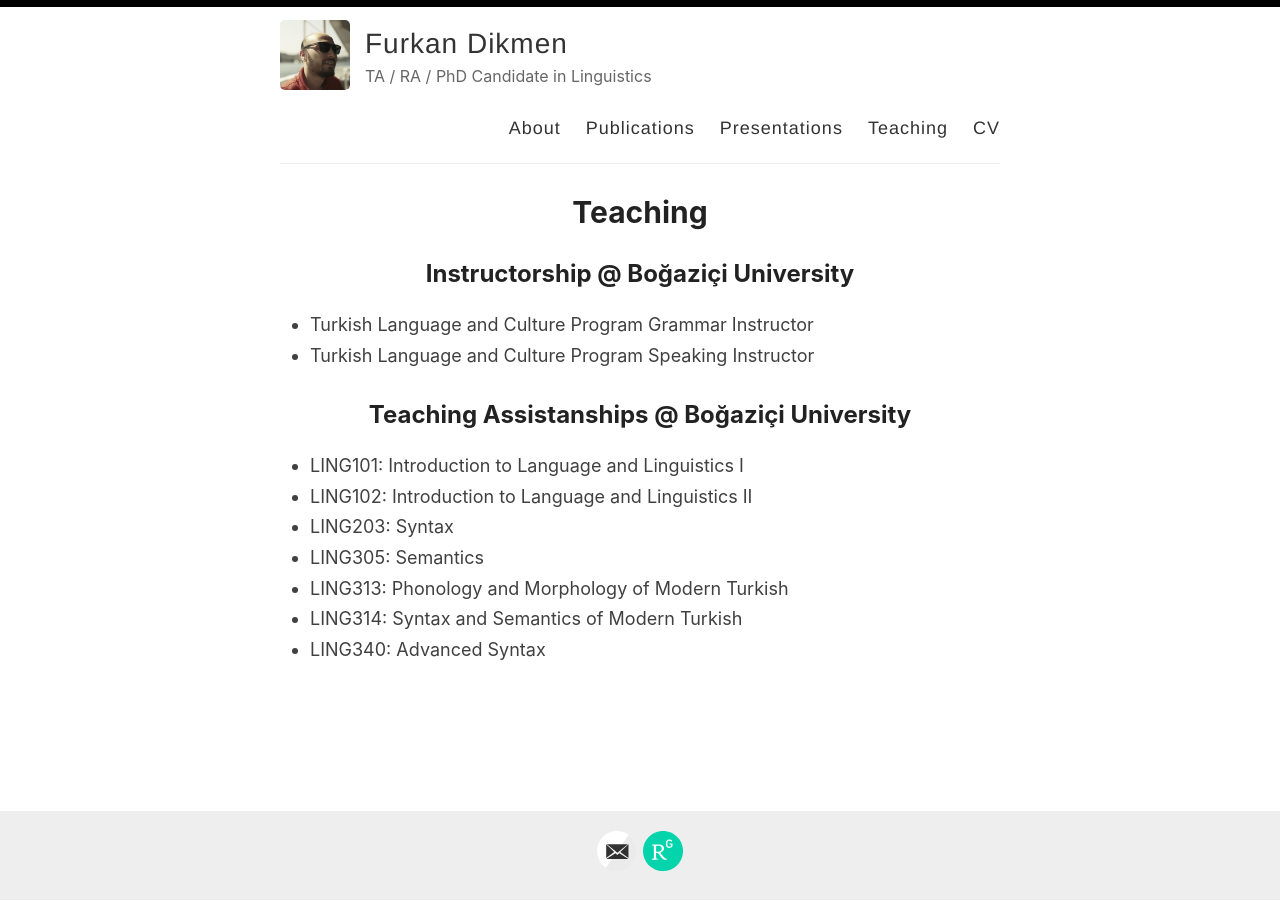
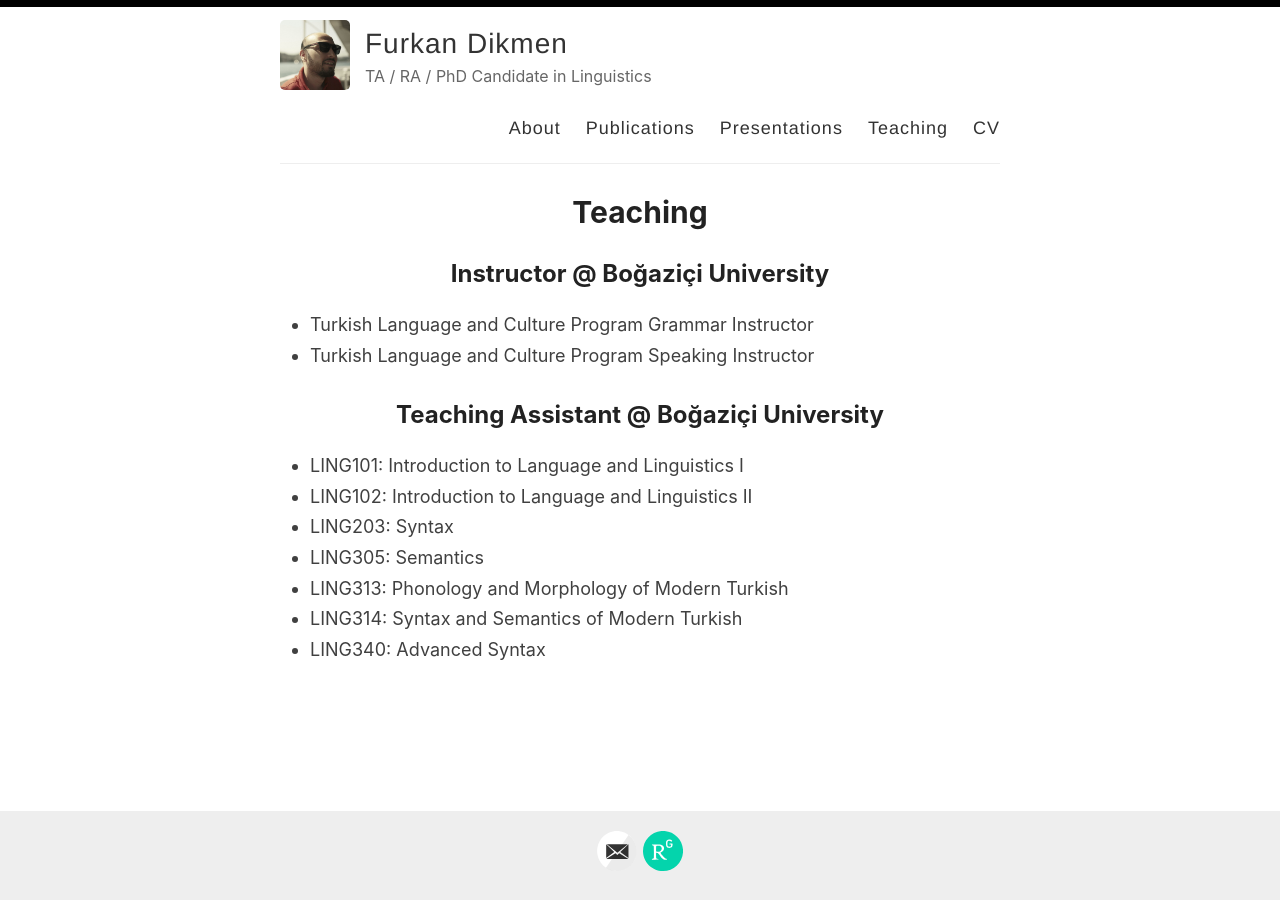
Before and after one commit to furkandikmen/furkandikmen.github.io, a Jekyll site: the page built from _pages/teaching.md, in a window 1280 px wide. Built offline with Jekyll 4.4.1, drawn with Linux system fonts in a browser that asks for light colours.

Commit message:
Update teaching.md

```diff
--- a/_pages/teaching.md
+++ b/_pages/teaching.md
@@ -4,12 +4,12 @@ title: Teaching
 permalink: /teaching/
 ---
 
-## Instructorship @ Boğaziçi University
+## Instructor @ Boğaziçi University
 
 - Turkish Language and Culture Program Grammar Instructor
 - Turkish Language and Culture Program Speaking Instructor
 
-## Teaching Assistanships @ Boğaziçi University
+## Teaching Assistant @ Boğaziçi University
 
 - LING101: Introduction to Language and Linguistics I
 - LING102: Introduction to Language and Linguistics II
```
